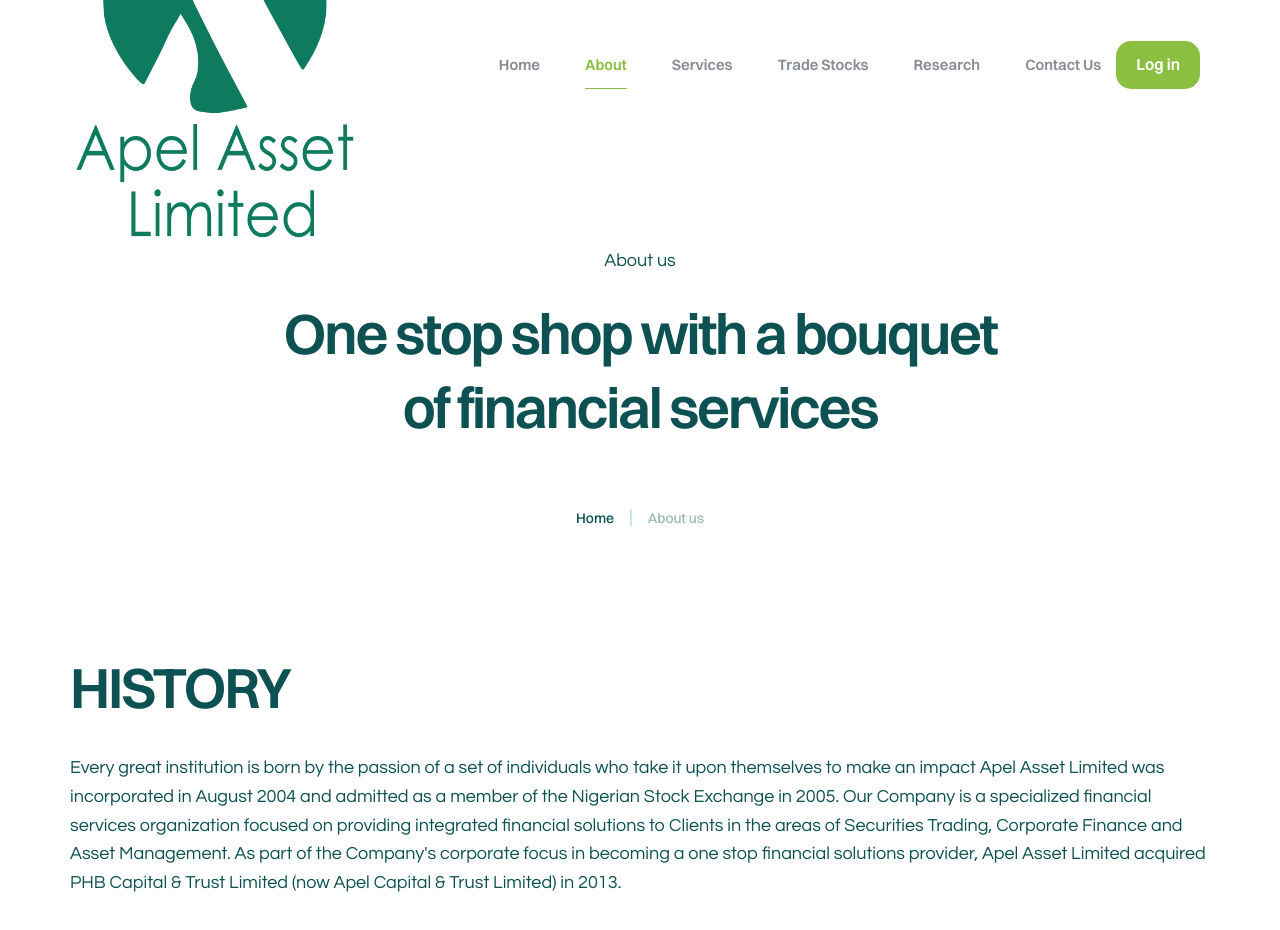
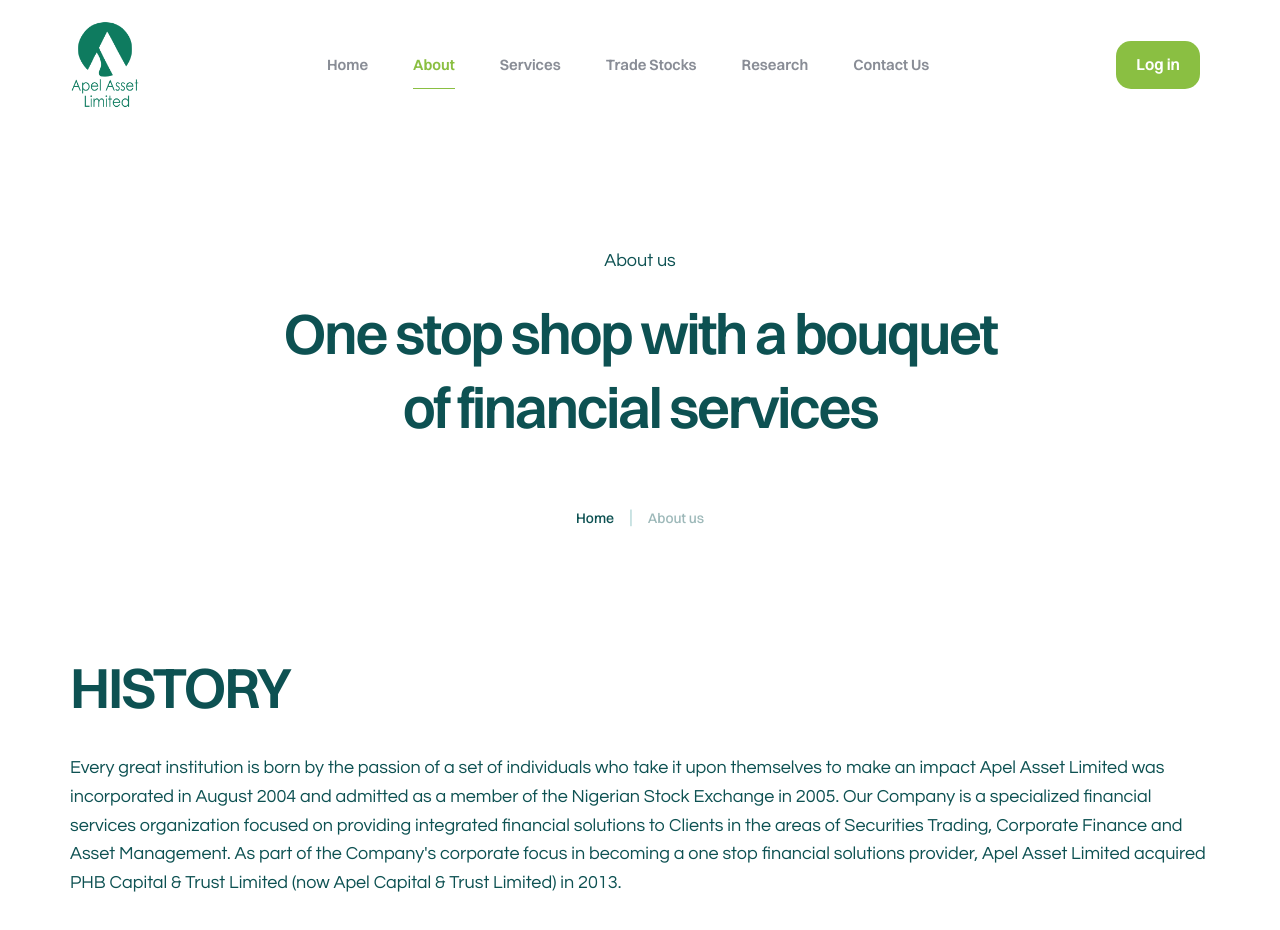
Before and after one commit to Favorjs/apelasset, a plain HTML site: page about.html in a window 1280 px wide. Shown: the top 930 px of the page. Drawn offline with nearby package versions, Linux system fonts and the light colour scheme; a script that the page names is missing.

Commit message:
apelasset

```diff
--- a/about.html
+++ b/about.html
@@ -66,7 +66,7 @@
         <div class="mil-top-panel">
             <div class="container">
                 <a href="index.html" class="mil-logo">
-                    <img src="img/Apel-ASSET-Logo.png" alt="Apel" width="70%" >
+                    <img src="img/Apel-ASSET-Logo.png" alt="Apel" width="100%" style="max-width: 70px;">
                 </a>
                 <nav class="mil-top-menu">
                     <ul>
```
